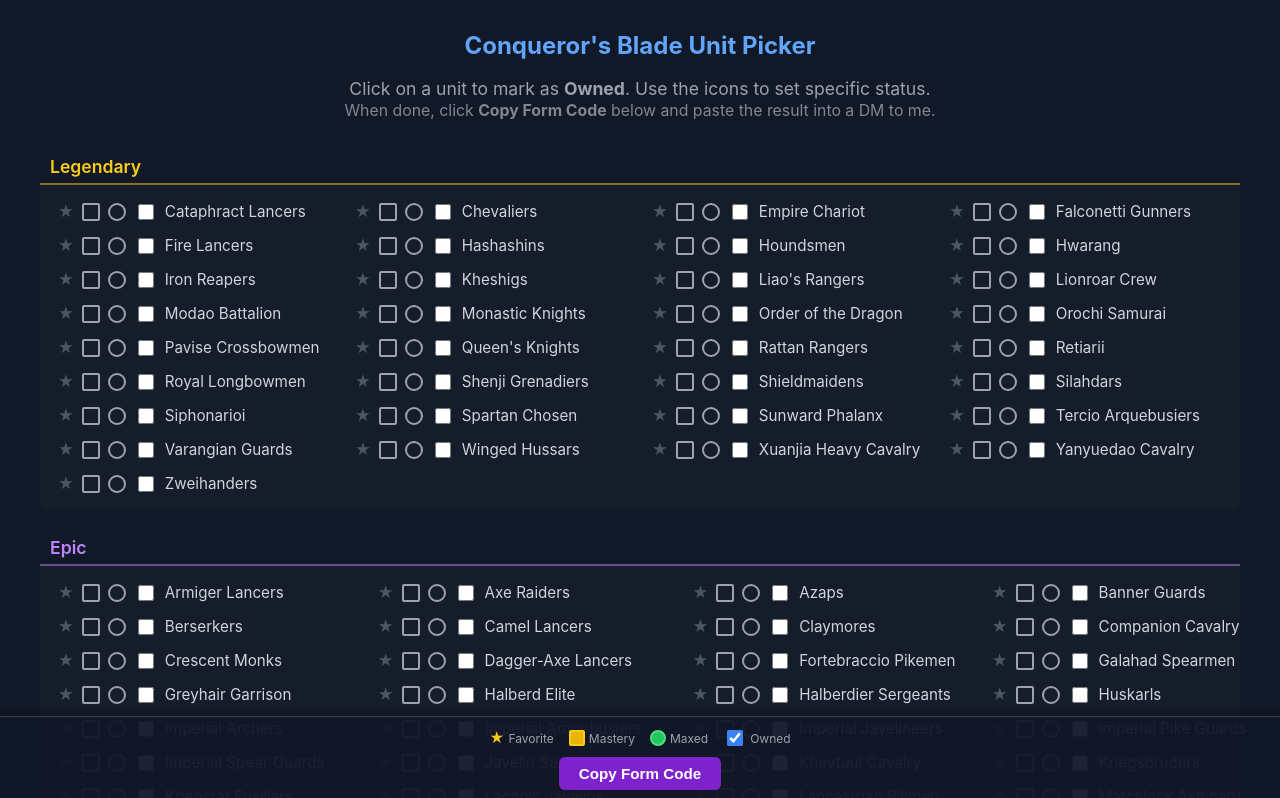
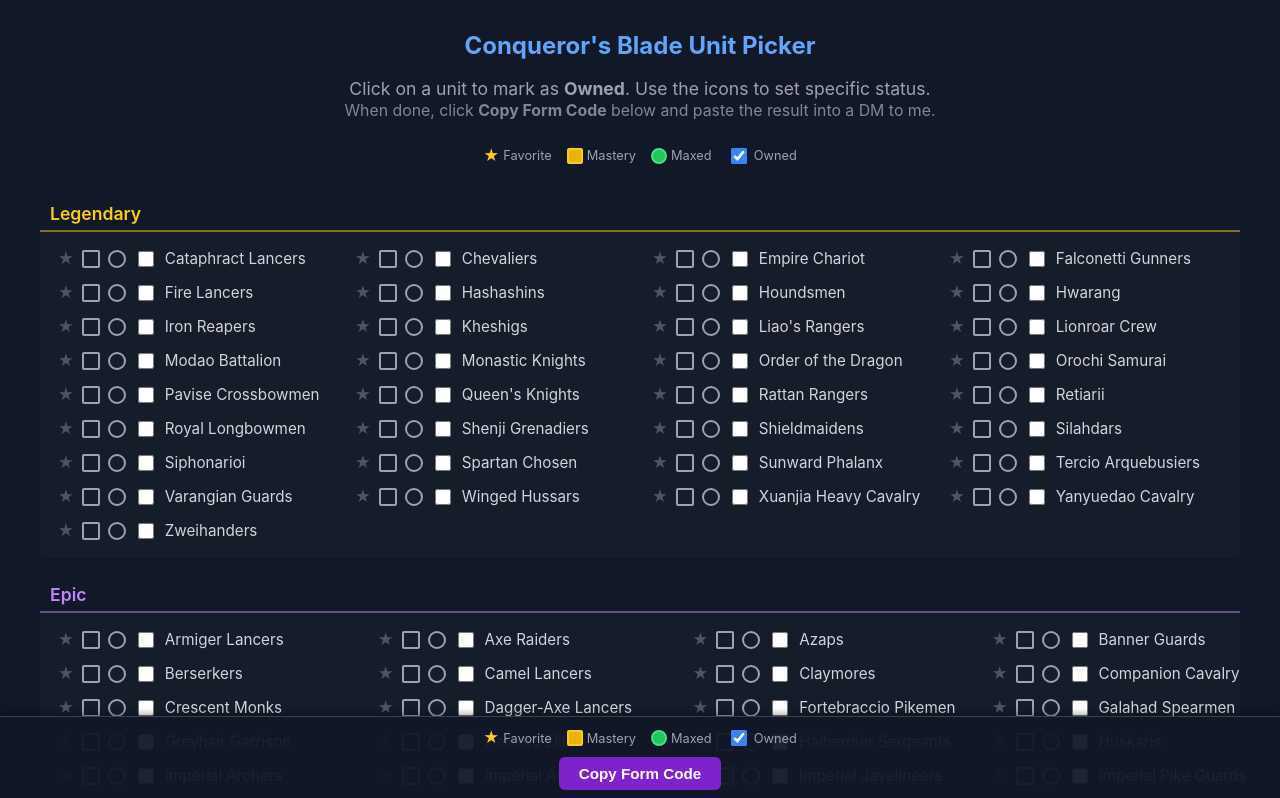
Before and after one commit to AnnFCakaSirMom/cb-unit-picker, a React (Vite) app: page / in a window 1280 px wide. Shown: the top 798 px of the page. Built offline with nearby package versions, Linux system fonts and the light colour scheme.

Commit message:
Förbättrat informationen ytterligare

```diff
--- a/src/App.tsx
+++ b/src/App.tsx
@@ -66,6 +66,24 @@
     setTimeout(() => setCopyFeedback(""), 3000);
   };
 
+  // Vi bryter ut Legenden till en variabel så vi slipper skriva koden två gånger
+  const LegendContent = () => (
+    <div className="legend">
+      <div className="legend-item">
+        <span style={{color: '#facc15', fontSize: '1.2em', lineHeight: 0.8}}>★</span> Favorite
+      </div>
+      <div className="legend-item">
+        <div className="mastery-btn active" style={{width:12, height:12, cursor:'default'}}></div> Mastery
+      </div>
+      <div className="legend-item">
+        <div className="maxed-btn active" style={{width:12, height:12, cursor:'default'}}></div> Maxed
+      </div>
+      <div className="legend-item">
+        <input type="checkbox" className="owned-checkbox" checked readOnly style={{cursor:'default'}} /> Owned
+      </div>
+    </div>
+  );
+
   return (
     <div className="container">
       <header className="header">
@@ -77,6 +95,11 @@
             When done, click <b>Copy Form Code</b> below and paste the result into a DM to me.
           </span>
         </p>
+
+        {/* HÄR: Vi lägger till förklaringen i toppen också, med lite marginal */}
+        <div style={{ marginTop: '25px' }}>
+          <LegendContent />
+        </div>
       </header>
 
       <div className="unit-list">
@@ -140,21 +163,9 @@
       </div>
 
       <div className="footer-bar">
-        {/* HÄR ÄR ÄNDRINGEN: Ordningen på legend-items är nu samma som på raderna */}
-        <div className="legend">
-           <div className="legend-item">
-             <span style={{color: '#facc15', fontSize: '1.2em', lineHeight: 0.8}}>★</span> Favorite
-           </div>
-           <div className="legend-item">
-             <div className="mastery-btn active" style={{width:12, height:12, cursor:'default'}}></div> Mastery
-           </div>
-           <div className="legend-item">
-             <div className="maxed-btn active" style={{width:12, height:12, cursor:'default'}}></div> Maxed
-           </div>
-           <div className="legend-item">
-             <input type="checkbox" className="owned-checkbox" checked readOnly style={{cursor:'default'}} /> Owned
-           </div>
-        </div>
+        {/* Vi använder samma LegendContent här nere */}
+        <LegendContent />
+
         <button className="copy-btn" onClick={handleCopy}>
           Copy Form Code
         </button>
--- a/src/index.css
+++ b/src/index.css
@@ -159,7 +159,12 @@
   z-index: 50;
 }
 .legend {
-  display: flex; gap: 15px; font-size: 0.75rem; color: #9ca3af;
+  display: flex;
+  gap: 15px;
+  font-size: 0.8rem; /* Lite större text i förklaringen */
+  color: #9ca3af;
+  justify-content: center; /* HÄR: Detta centrerar raden snyggt */
+  flex-wrap: wrap; /* Om skärmen är väldigt liten radbryts förklaringen */
 }
 .legend-item { display: flex; align-items: center; gap: 4px; }
 
```
